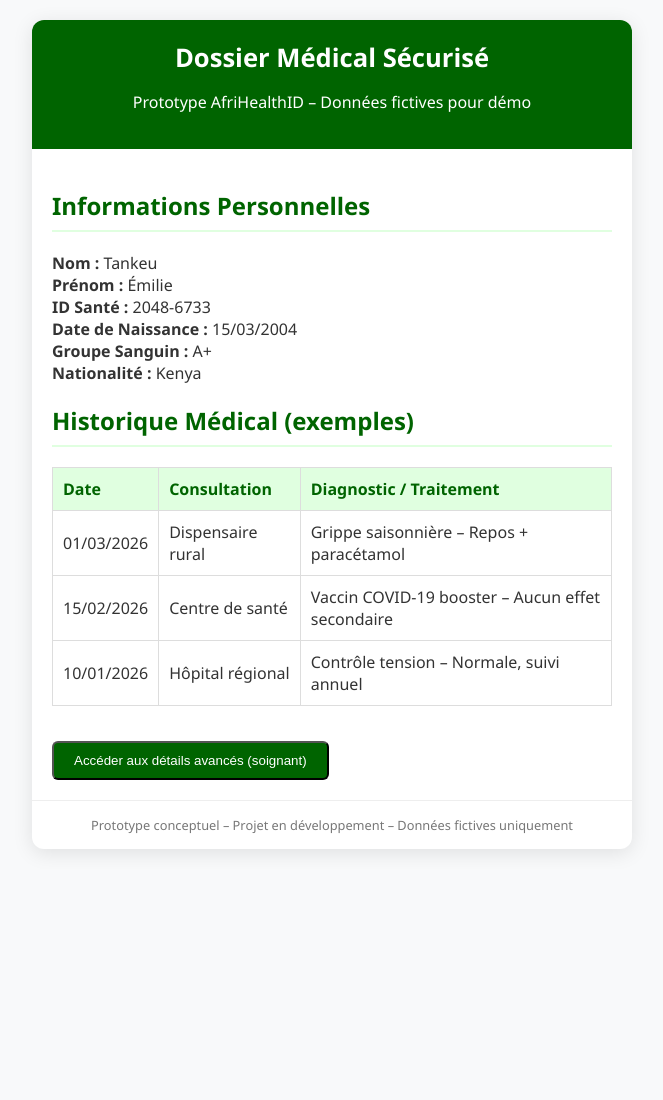
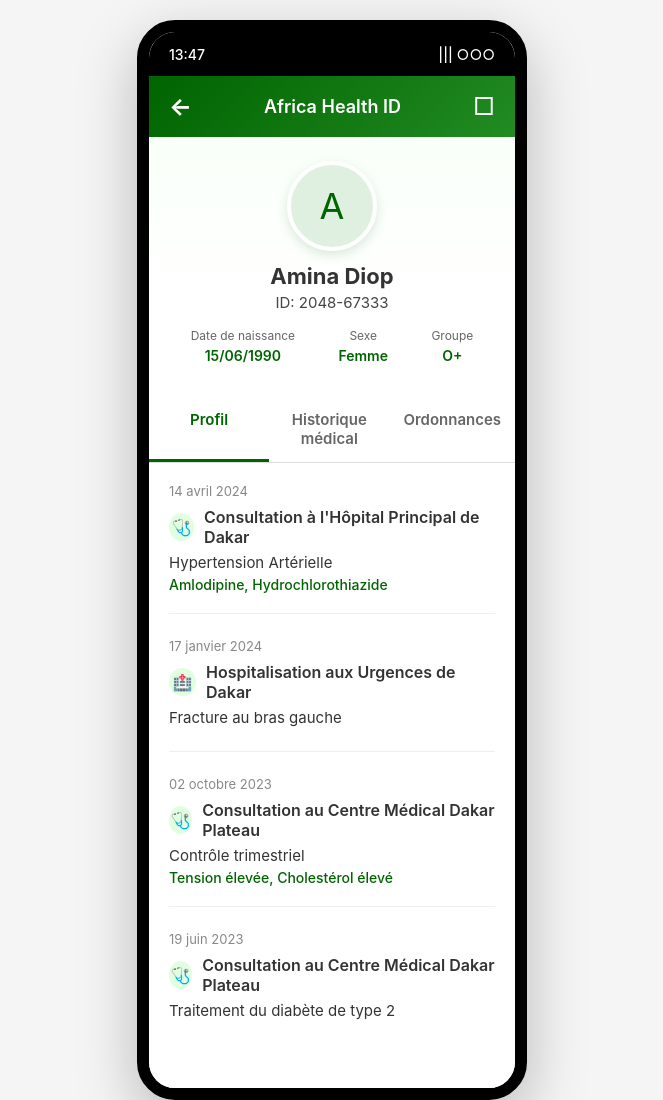
Before and after one commit to aymilih/demo, a plain HTML site: page index.html in a window 1280 px wide. Shown: the top 1100 px of the page, without its empty margins (308-971 px from the left). Before the commit the page ends 869 px from the top, so only its background shows below. Drawn offline with Linux system fonts and the light colour scheme.

Commit message:
Update index.html

```diff
--- a/index.html
+++ b/index.html
@@ -3,53 +3,218 @@
 <head>
   <meta charset="UTF-8" />
   <meta name="viewport" content="width=device-width, initial-scale=1.0"/>
-  <title>Dossier Médical - Prototype AfriHealthID</title>
+  <title>Africa Health ID - Dossier Amina</title>
   <style>
-    body { font-family: 'Segoe UI', Tahoma, Geneva, Verdana, sans-serif; margin: 0; padding: 20px; background: #f8f9fa; color: #333; }
-    .container { max-width: 600px; margin: auto; background: white; border-radius: 12px; overflow: hidden; box-shadow: 0 4px 20px rgba(0,0,0,0.1); }
-    .header { background: #006400; color: white; padding: 20px; text-align: center; }
-    .header h1 { margin: 0; font-size: 1.6em; }
-    .content { padding: 20px; }
-    .info { margin-bottom: 20px; }
-    .info h2 { color: #006400; border-bottom: 2px solid #e0ffe0; padding-bottom: 8px; }
-    table { width: 100%; border-collapse: collapse; margin-top: 10px; }
-    th, td { border: 1px solid #ddd; padding: 10px; text-align: left; }
-    th { background: #e0ffe0; color: #006400; }
-    .button { display: inline-block; background: #006400; color: white; padding: 10px 20px; border-radius: 6px; text-decoration: none; margin-top: 15px; cursor: pointer; }
-    .button:hover { background: #004d00; }
-    .footer { text-align: center; font-size: 0.8em; color: #777; padding: 15px; border-top: 1px solid #eee; }
+    * { margin:0; padding:0; box-sizing:border-box; }
+    body {
+      font-family: -apple-system, BlinkMacSystemFont, 'Segoe UI', Roboto, sans-serif;
+      background: #f5f5f5;
+      color: #333;
+      min-height: 100vh;
+    }
+    .phone-frame {
+      max-width: 390px;
+      margin: 20px auto;
+      background: white;
+      border-radius: 38px;
+      overflow: hidden;
+      box-shadow: 0 20px 60px rgba(0,0,0,0.25);
+      border: 12px solid #000;
+      position: relative;
+    }
+    .status-bar {
+      height: 44px;
+      background: #000;
+      color: white;
+      display: flex;
+      justify-content: space-between;
+      align-items: center;
+      padding: 0 20px;
+      font-size: 14px;
+      font-weight: 500;
+    }
+    .header {
+      background: linear-gradient(135deg, #006400 0%, #228B22 100%);
+      color: white;
+      padding: 16px 20px;
+      display: flex;
+      align-items: center;
+      gap: 12px;
+    }
+    .back-arrow { font-size: 24px; font-weight: bold; }
+    .title { font-size: 18px; font-weight: 600; flex: 1; text-align: center; }
+    .qr-icon { font-size: 24px; }
+    .profile-section {
+      padding: 24px 20px 16px;
+      background: linear-gradient(to bottom, #f9fff9 0%, #ffffff 60%);
+      text-align: center;
+    }
+    .avatar-placeholder {
+      width: 90px;
+      height: 90px;
+      background: #e0f0e0;
+      border-radius: 50%;
+      margin: 0 auto 12px;
+      display: flex;
+      align-items: center;
+      justify-content: center;
+      font-size: 36px;
+      color: #006400;
+      border: 4px solid white;
+      box-shadow: 0 4px 12px rgba(0,100,0,0.15);
+    }
+    .name { font-size: 22px; font-weight: 700; margin-bottom: 4px; }
+    .id-line { font-size: 15px; color: #444; margin-bottom: 12px; }
+    .meta {
+      display: flex;
+      justify-content: space-around;
+      margin: 16px 0;
+      font-size: 14px;
+    }
+    .meta-item { text-align: center; }
+    .meta-label { font-size: 12px; color: #666; margin-bottom: 4px; }
+    .meta-value { font-weight: 600; color: #006400; }
+    .tabs {
+      display: flex;
+      border-bottom: 1px solid #ddd;
+      background: white;
+    }
+    .tab {
+      flex: 1;
+      padding: 14px;
+      text-align: center;
+      font-weight: 600;
+      font-size: 15px;
+      color: #666;
+      cursor: pointer;
+    }
+    .tab.active {
+      color: #006400;
+      border-bottom: 3px solid #006400;
+    }
+    .content {
+      padding: 20px;
+      background: white;
+    }
+    .entry {
+      margin-bottom: 24px;
+      padding-bottom: 20px;
+      border-bottom: 1px solid #eee;
+    }
+    .entry:last-child { border-bottom: none; }
+    .entry-date {
+      font-size: 13px;
+      color: #888;
+      margin-bottom: 8px;
+    }
+    .entry-title {
+      display: flex;
+      align-items: center;
+      gap: 10px;
+      font-size: 16px;
+      font-weight: 600;
+      margin-bottom: 6px;
+    }
+    .icon {
+      width: 28px;
+      height: 28px;
+      background: #e0ffe0;
+      border-radius: 50%;
+      display: flex;
+      align-items: center;
+      justify-content: center;
+      font-size: 16px;
+      color: #006400;
+    }
+    .diagnosis { font-size: 15px; margin-bottom: 4px; }
+    .treatment { font-size: 14px; color: #006400; font-weight: 500; }
+
+    @media (max-width: 500px) {
+      .phone-frame { margin: 10px; border-width: 8px; border-radius: 28px; }
+    }
   </style>
 </head>
 <body>
-  <div class="container">
-    <div class="header">
-      <h1>Dossier Médical Sécurisé</h1>
-      <p>Prototype AfriHealthID – Données fictives pour démo</p>
-    </div>
-    <div class="content">
-      <div class="info">
-        <h2>Informations Personnelles</h2>
-        <p><strong>Nom :</strong> Tankeu<br>
-           <strong>Prénom :</strong> Émilie<br>
-           <strong>ID Santé :</strong> 2048-6733<br>
-           <strong>Date de Naissance :</strong> 15/03/2004<br>
-           <strong>Groupe Sanguin :</strong> A+<br>
-           <strong>Nationalité :</strong> Kenya</p>
+
+<div class="phone-frame">
+  <div class="status-bar">
+    <span>13:47</span>
+    <span>||| ○○○</span>
+  </div>
+
+  <div class="header">
+    <div class="back-arrow">←</div>
+    <div class="title">Africa Health ID</div>
+    <div class="qr-icon">□</div>
+  </div>
+
+  <div class="profile-section">
+    <div class="avatar-placeholder">A</div>
+    <div class="name">Amina Diop</div>
+    <div class="id-line">ID: 2048-67333</div>
+
+    <div class="meta">
+      <div class="meta-item">
+        <div class="meta-label">Date de naissance</div>
+        <div class="meta-value">15/06/1990</div>
       </div>
-      <div class="info">
-        <h2>Historique Médical (exemples)</h2>
-        <table>
-          <tr><th>Date</th><th>Consultation</th><th>Diagnostic / Traitement</th></tr>
-          <tr><td>01/03/2026</td><td>Dispensaire rural</td><td>Grippe saisonnière – Repos + paracétamol</td></tr>
-          <tr><td>15/02/2026</td><td>Centre de santé</td><td>Vaccin COVID-19 booster – Aucun effet secondaire</td></tr>
-          <tr><td>10/01/2026</td><td>Hôpital régional</td><td>Contrôle tension – Normale, suivi annuel</td></tr>
-        </table>
+      <div class="meta-item">
+        <div class="meta-label">Sexe</div>
+        <div class="meta-value">Femme</div>
       </div>
-      <button class="button" onclick="alert('Accès soignant : Authentification professionnelle requise (démo)')">Accéder aux détails avancés (soignant)</button>
-    </div>
-    <div class="footer">
-      Prototype conceptuel – Projet en développement – Données fictives uniquement
+      <div class="meta-item">
+        <div class="meta-label">Groupe</div>
+        <div class="meta-value">O+</div>
+      </div>
     </div>
   </div>
+
+  <div class="tabs">
+    <div class="tab active">Profil</div>
+    <div class="tab">Historique médical</div>
+    <div class="tab">Ordonnances</div>
+  </div>
+
+  <div class="content">
+    <div class="entry">
+      <div class="entry-date">14 avril 2024</div>
+      <div class="entry-title">
+        <div class="icon">🩺</div>
+        Consultation à l'Hôpital Principal de Dakar
+      </div>
+      <div class="diagnosis">Hypertension Artérielle</div>
+      <div class="treatment">Amlodipine, Hydrochlorothiazide</div>
+    </div>
+
+    <div class="entry">
+      <div class="entry-date">17 janvier 2024</div>
+      <div class="entry-title">
+        <div class="icon">🏥</div>
+        Hospitalisation aux Urgences de Dakar
+      </div>
+      <div class="diagnosis">Fracture au bras gauche</div>
+    </div>
+
+    <div class="entry">
+      <div class="entry-date">02 octobre 2023</div>
+      <div class="entry-title">
+        <div class="icon">🩺</div>
+        Consultation au Centre Médical Dakar Plateau
+      </div>
+      <div class="diagnosis">Contrôle trimestriel</div>
+      <div class="treatment">Tension élevée, Cholestérol élevé</div>
+    </div>
+
+    <div class="entry">
+      <div class="entry-date">19 juin 2023</div>
+      <div class="entry-title">
+        <div class="icon">🩺</div>
+        Consultation au Centre Médical Dakar Plateau
+      </div>
+      <div class="diagnosis">Traitement du diabète de type 2</div>
+    </div>
+  </div>
+</div>
+
 </body>
 </html>
```
